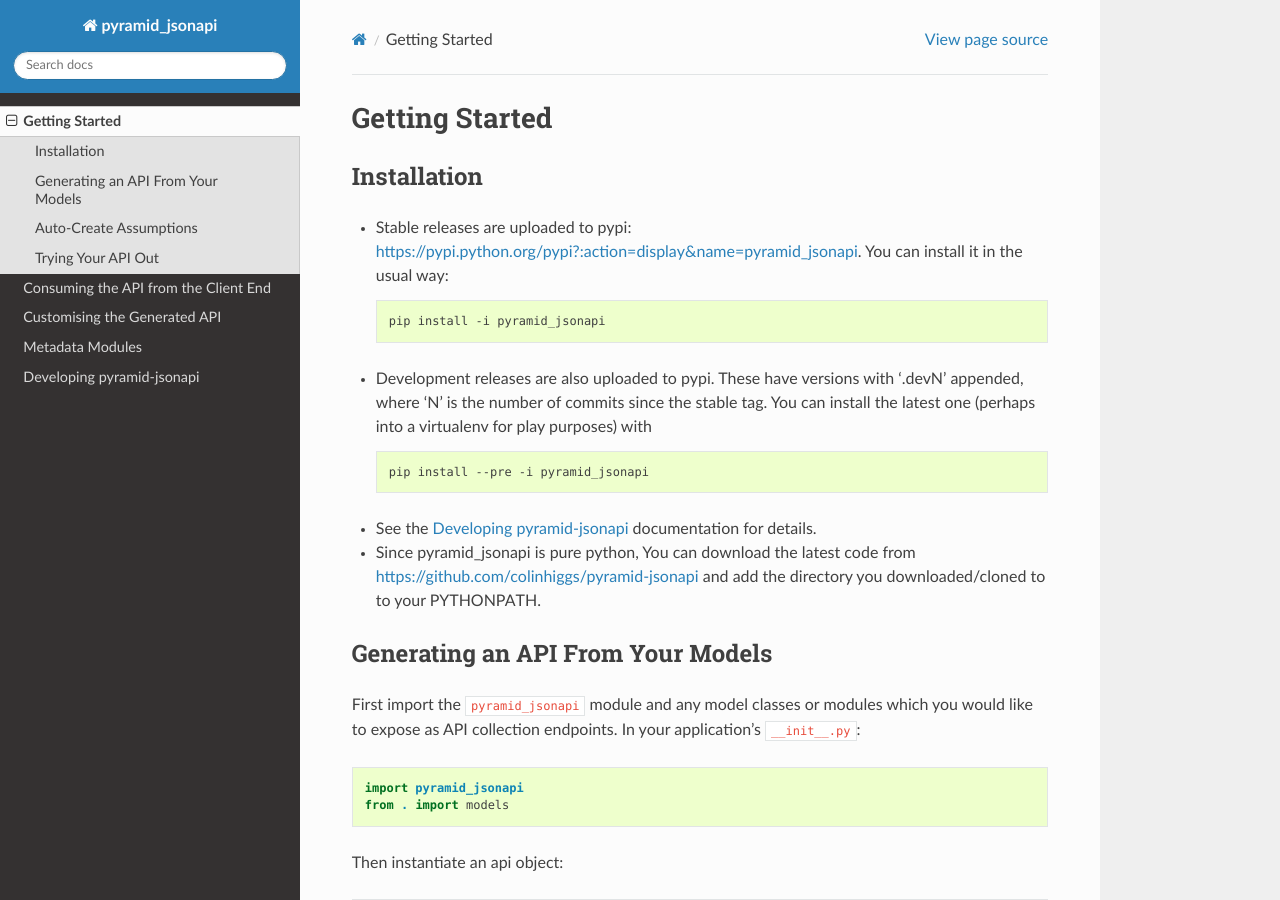
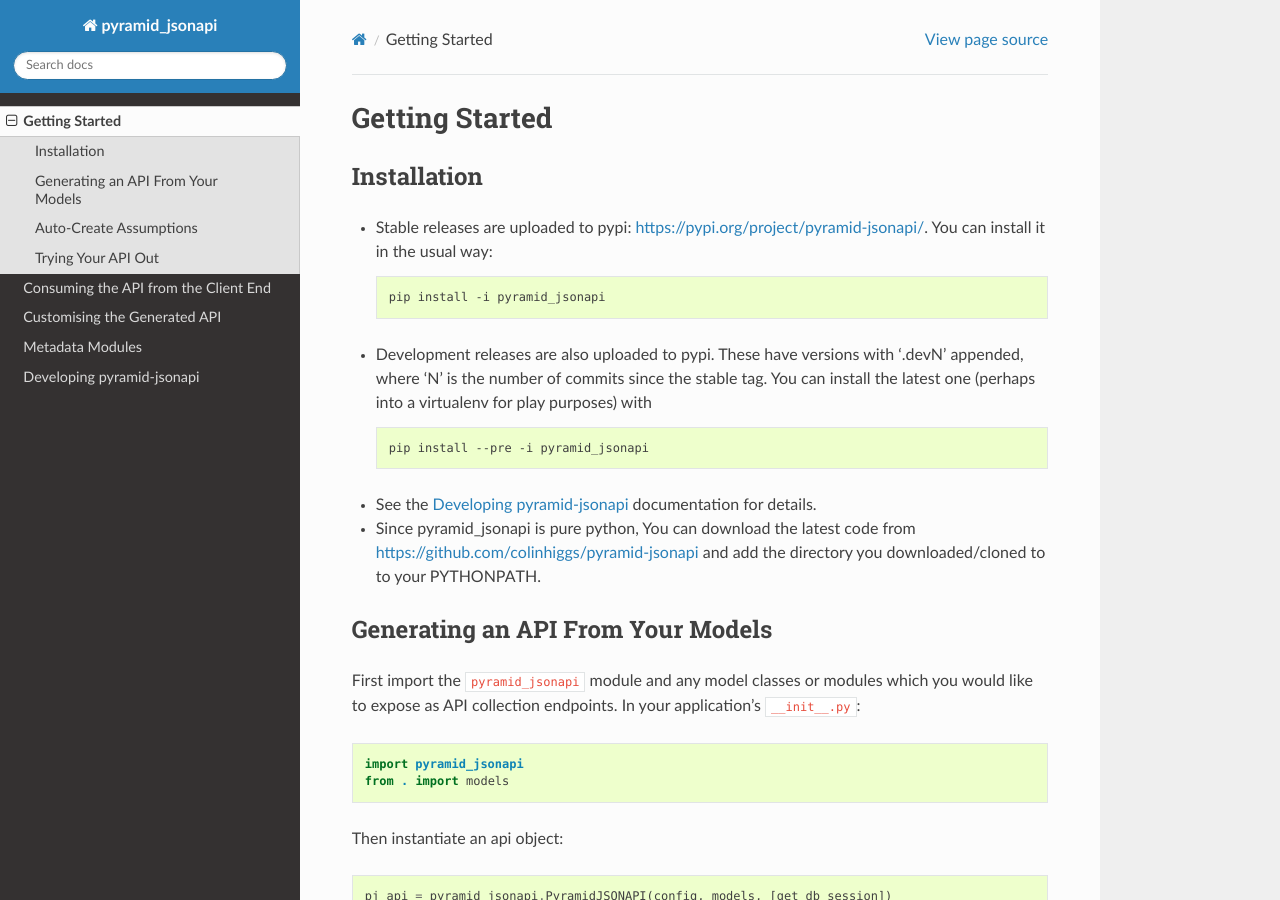
Before and after one commit to colinhiggs/pyramid-jsonapi, a Sphinx documentation site: the page built from docs/source/api-creation.rst, in a window 1280 px wide and 900 px high. Built offline with Sphinx 7.4.7 and the Read the Docs theme 2.0.0, drawn with Linux system fonts in a browser that asks for light colours; pages that are not in the unit, such as notebooks, are missing from menus; some of the changed lines change nothing that is shown.

Commit message:
correct location of pypi

```diff
--- a/docs/source/api-creation.rst
+++ b/docs/source/api-creation.rst
@@ -7,7 +7,7 @@ Installation
 ------------
 
 * Stable releases are uploaded to pypi:
-  `<https://pypi.python.org/pypi?:action=display&name=pyramid_jsonapi>`_. You
+  `<https://pypi.org/project/pyramid-jsonapi/>`_. You
   can install it in the usual way:
 
   .. code-block:: bash
```
